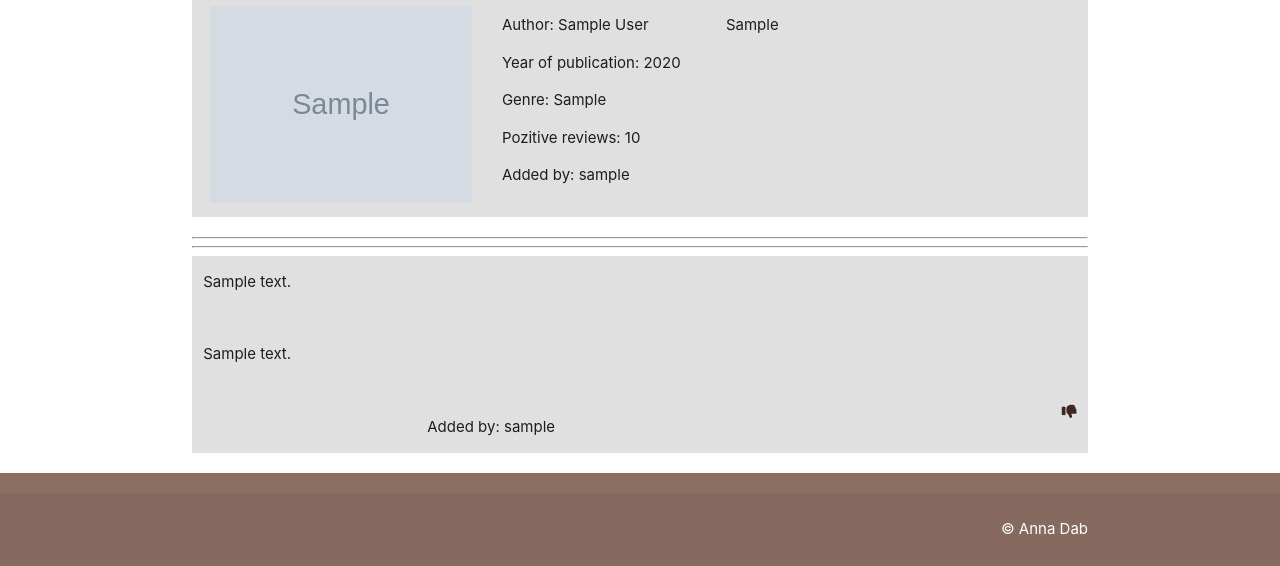
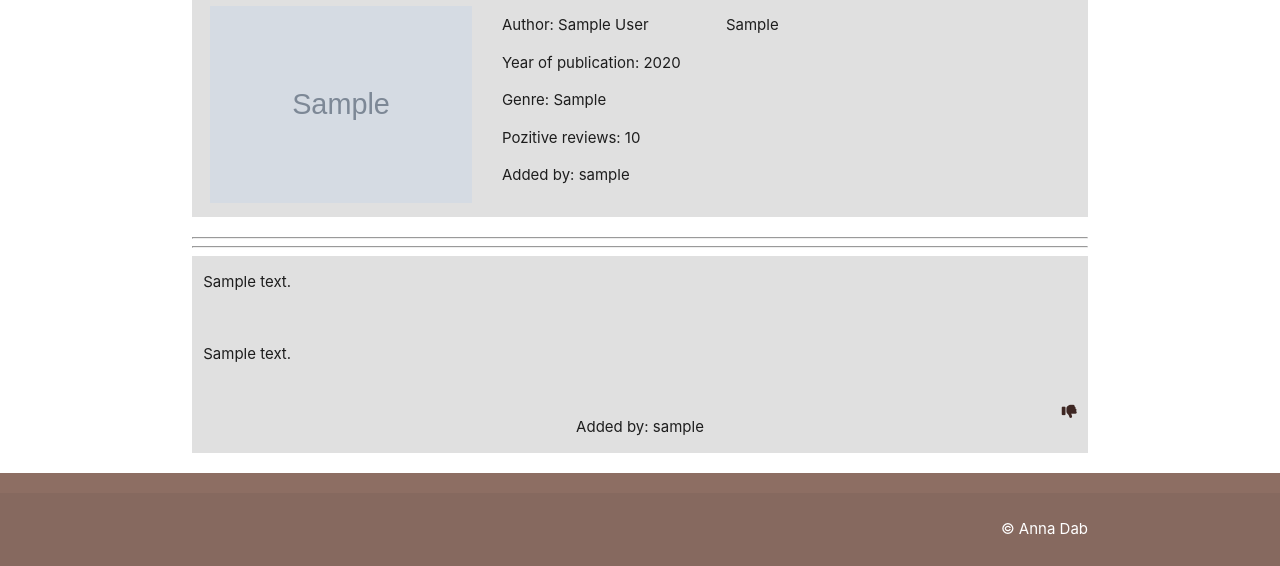
Before and after one commit to AnnaSeDab/BookSpire, a Flask app: page /book/1 in a window 1280 px wide. Shown: the part 482-1048 px from the top of the page. Run offline with Flask 2, Linux system fonts and the light colour scheme; tables that the repository leaves empty hold one stand-in row (values such as "Sample post"); grey boxes marked "Sample" are stand-in pictures; some libraries are stand-ins or nearby versions.

Commit message:
fix: center added by div on book page

```diff
--- a/bookspire/templates/book.html
+++ b/bookspire/templates/book.html
@@ -52,7 +52,7 @@
                 </a>
                 {% endif %}
             </div>
-            <div class="col left-align s6">
+            <div class="col center-align s6">
                 <p>Added by: {{ review.username }}</p>
             </div>
             <div class="col right-align s3 score-text">
```
